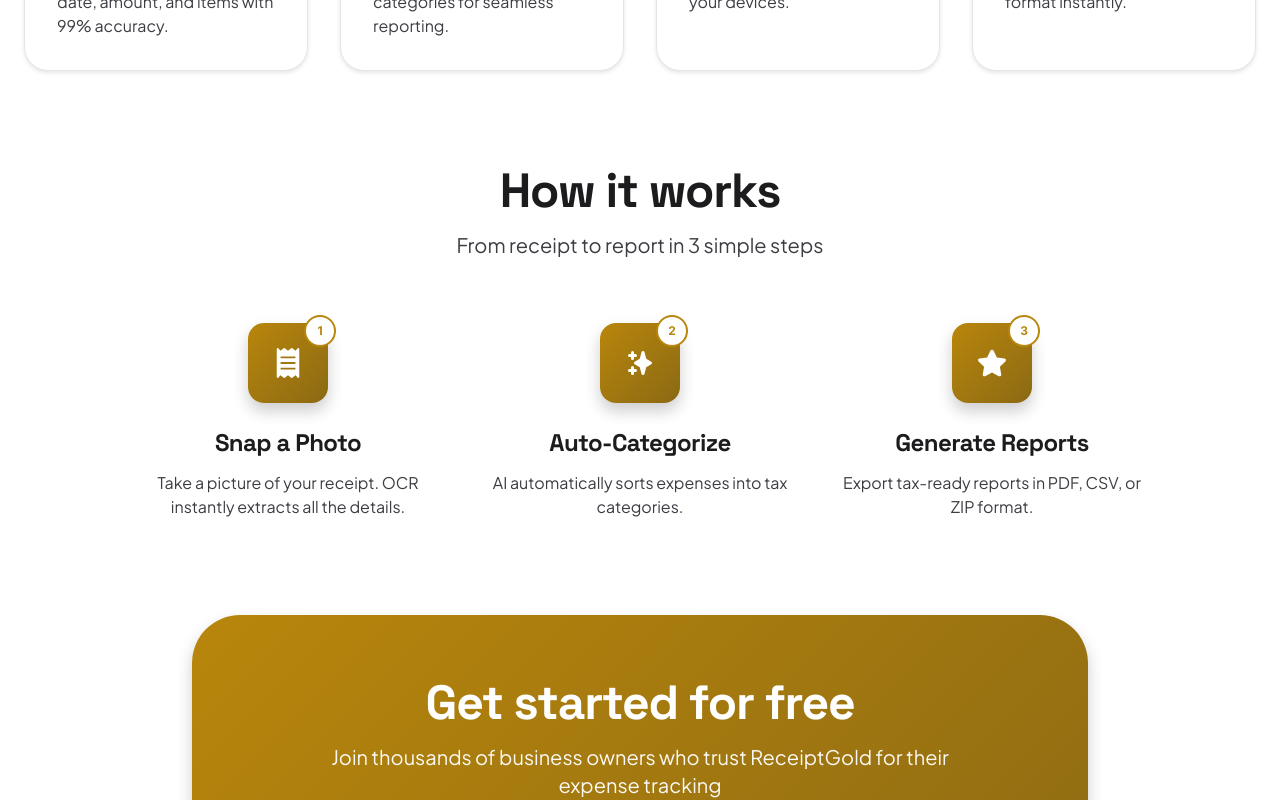
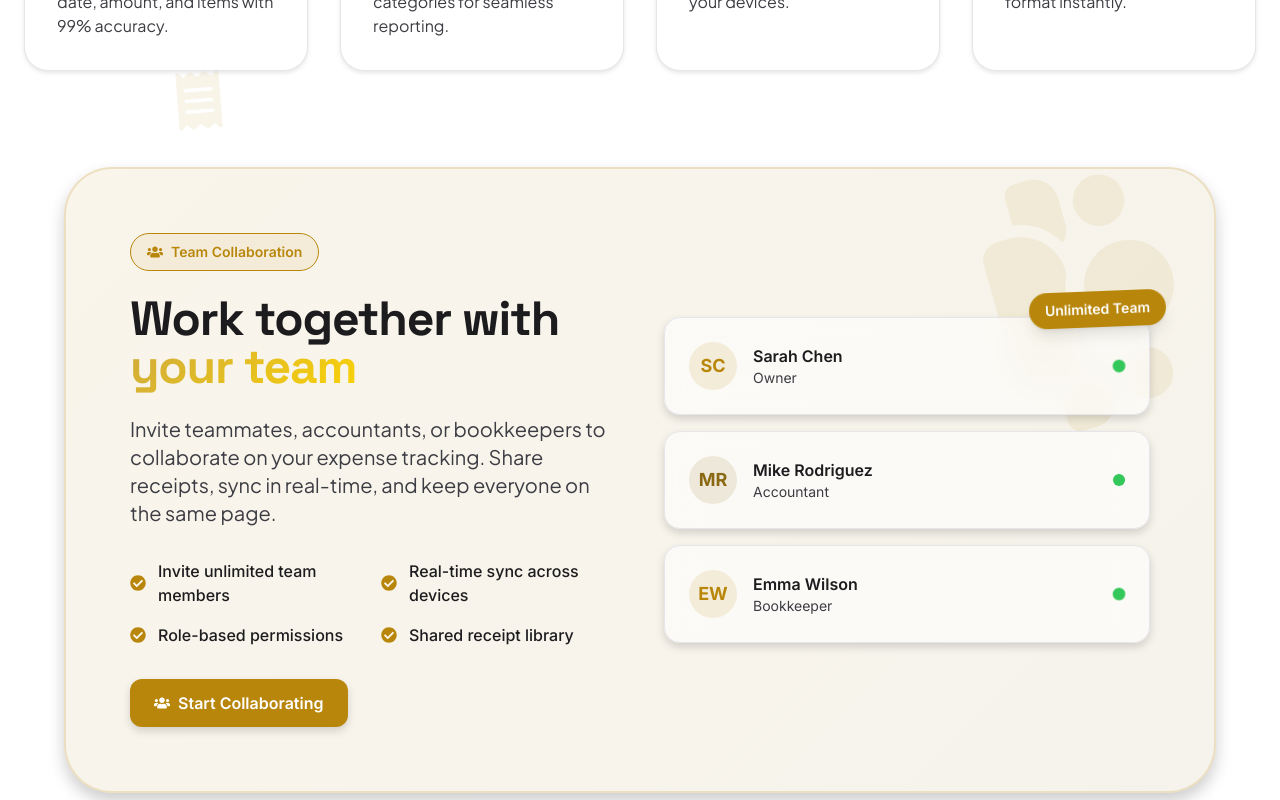
Before and after one commit to davisgreg1/receiptgoldweb, a Next.js app: page / in a window 1280 px wide. Shown: the part 1420-2220 px from the top of the page. Built offline with nearby package versions, Linux system fonts and the light colour scheme.

Commit message:
refactor(home page): added teammate feature

```diff
--- a/app/page.tsx
+++ b/app/page.tsx
@@ -1,7 +1,7 @@
 'use client';
 
 import { motion } from 'framer-motion';
-import { FaApple, FaGooglePlay, FaReceipt, FaStar, FaCheckCircle, FaMoon, FaSun } from 'react-icons/fa';
+import { FaApple, FaGooglePlay, FaReceipt, FaStar, FaCheckCircle, FaMoon, FaSun, FaUsers } from 'react-icons/fa';
 import { HiSparkles } from 'react-icons/hi';
 import { BsCloudUpload, BsShield } from 'react-icons/bs';
 import { useTheme } from './theme/theme';
@@ -389,6 +389,194 @@ export default function Home() {
             </div>
           </motion.div>
 
+          {/* Team Collaboration Section */}
+          <motion.div
+            initial={{ opacity: 0, y: 50 }}
+            animate={{ opacity: 1, y: 0 }}
+            transition={{ duration: 0.8, delay: 1.8 }}
+            className="mt-20 sm:mt-24"
+          >
+            <div className="max-w-6xl mx-auto">
+              <div
+                className="relative overflow-hidden rounded-3xl sm:rounded-[3rem] p-8 sm:p-12 lg:p-16"
+                style={{
+                  backgroundImage: `linear-gradient(135deg, ${theme.gold.primary}15, ${theme.gold.rich}15)`,
+                  border: `2px solid ${theme.gold.primary}30`,
+                  boxShadow: theme.shadow.large
+                }}
+              >
+                {/* Decorative Elements */}
+                <div className="absolute top-0 right-0 w-64 h-64 opacity-10">
+                  <motion.div
+                    animate={{ rotate: 360 }}
+                    transition={{ duration: 30, repeat: Infinity, ease: "linear" }}
+                  >
+                    <FaUsers className="w-full h-full" style={{ color: theme.gold.primary }} />
+                  </motion.div>
+                </div>
+
+                <div className="relative z-10 grid lg:grid-cols-2 gap-8 lg:gap-12 items-center">
+                  {/* Left Content */}
+                  <div className="text-center lg:text-left">
+                    <motion.div
+                      initial={{ opacity: 0, scale: 0.8 }}
+                      animate={{ opacity: 1, scale: 1 }}
+                      transition={{ duration: 0.6, delay: 2.0 }}
+                      className="inline-flex items-center space-x-2 px-4 py-2 rounded-full mb-6 border"
+                      style={{
+                        backgroundColor: theme.gold.background,
+                        borderColor: theme.gold.primary,
+                        color: theme.gold.primary
+                      }}
+                    >
+                      <FaUsers className="text-base" />
+                      <span className="text-sm font-semibold">Team Collaboration</span>
+                    </motion.div>
+
+                    <h2
+                      className="text-3xl sm:text-4xl lg:text-5xl font-heading font-black mb-6 tracking-tight"
+                      style={{ color: theme.text.primary }}
+                    >
+                      Work together with{' '}
+                      <span className="text-gradient">your team</span>
+                    </h2>
+
+                    <p
+                      className="text-base sm:text-lg lg:text-xl mb-8 leading-relaxed font-display"
+                      style={{ color: theme.text.secondary }}
+                    >
+                      Invite teammates, accountants, or bookkeepers to collaborate on your expense tracking. Share receipts, sync in real-time, and keep everyone on the same page.
+                    </p>
+
+                    <div className="grid sm:grid-cols-2 gap-4 mb-8">
+                      {[
+                        { text: "Invite unlimited team members", icon: <FaCheckCircle /> },
+                        { text: "Real-time sync across devices", icon: <FaCheckCircle /> },
+                        { text: "Role-based permissions", icon: <FaCheckCircle /> },
+                        { text: "Shared receipt library", icon: <FaCheckCircle /> }
+                      ].map((item, index) => (
+                        <motion.div
+                          key={index}
+                          initial={{ opacity: 0, x: -20 }}
+                          animate={{ opacity: 1, x: 0 }}
+                          transition={{ duration: 0.5, delay: 2.2 + index * 0.1 }}
+                          className="flex items-center space-x-3"
+                        >
+                          <div style={{ color: theme.gold.primary }}>
+                            {item.icon}
+                          </div>
+                          <span
+                            className="text-sm sm:text-base font-medium"
+                            style={{ color: theme.text.primary }}
+                          >
+                            {item.text}
+                          </span>
+                        </motion.div>
+                      ))}
+                    </div>
+
+                    <motion.div
+                      initial={{ opacity: 0, y: 20 }}
+                      animate={{ opacity: 1, y: 0 }}
+                      transition={{ duration: 0.6, delay: 2.6 }}
+                    >
+                      <a
+                        href="#download"
+                        className="inline-flex items-center space-x-2 px-6 py-3 rounded-xl font-semibold transition-all duration-300 hover:scale-105"
+                        style={{
+                          backgroundColor: theme.gold.primary,
+                          color: theme.text.inverse,
+                          boxShadow: theme.shadow.medium
+                        }}
+                      >
+                        <FaUsers />
+                        <span>Start Collaborating</span>
+                      </a>
+                    </motion.div>
+                  </div>
+
+                  {/* Right Content - Visual */}
+                  <motion.div
+                    initial={{ opacity: 0, x: 30 }}
+                    animate={{ opacity: 1, x: 0 }}
+                    transition={{ duration: 0.8, delay: 2.0 }}
+                    className="relative"
+                  >
+                    <div className="relative">
+                      {/* Stacked Cards Effect */}
+                      <div className="space-y-4">
+                        {[
+                          { name: "Sarah Chen", role: "Owner", color: theme.gold.primary },
+                          { name: "Mike Rodriguez", role: "Accountant", color: theme.gold.rich },
+                          { name: "Emma Wilson", role: "Bookkeeper", color: theme.gold.primary }
+                        ].map((member, index) => (
+                          <motion.div
+                            key={index}
+                            initial={{ opacity: 0, y: 20 }}
+                            animate={{ opacity: 1, y: 0 }}
+                            transition={{ duration: 0.6, delay: 2.2 + index * 0.15 }}
+                            whileHover={{ scale: 1.02, y: -5 }}
+                            className="p-6 rounded-2xl backdrop-blur-lg border"
+                            style={{
+                              backgroundColor: `${theme.background.elevated}95`,
+                              borderColor: theme.border.primary,
+                              boxShadow: theme.shadow.medium
+                            }}
+                          >
+                            <div className="flex items-center space-x-4">
+                              <div
+                                className="w-12 h-12 rounded-full flex items-center justify-center text-lg font-bold"
+                                style={{
+                                  backgroundColor: `${member.color}20`,
+                                  color: member.color
+                                }}
+                              >
+                                {member.name.split(' ').map(n => n[0]).join('')}
+                              </div>
+                              <div className="flex-1">
+                                <div
+                                  className="font-semibold text-base"
+                                  style={{ color: theme.text.primary }}
+                                >
+                                  {member.name}
+                                </div>
+                                <div
+                                  className="text-sm"
+                                  style={{ color: theme.text.secondary }}
+                                >
+                                  {member.role}
+                                </div>
+                              </div>
+                              <motion.div
+                                animate={{ scale: [1, 1.2, 1] }}
+                                transition={{ duration: 2, repeat: Infinity, delay: index * 0.3 }}
+                                className="w-3 h-3 rounded-full"
+                                style={{ backgroundColor: '#34C759' }}
+                              />
+                            </div>
+                          </motion.div>
+                        ))}
+                      </div>
+
+                      {/* Floating Badge */}
+                      <motion.div
+                        animate={{ y: [0, -10, 0], rotate: [0, 5, -5, 0] }}
+                        transition={{ duration: 4, repeat: Infinity, ease: "easeInOut" }}
+                        className="absolute -top-4 -right-4 px-4 py-2 rounded-full font-semibold text-sm shadow-lg"
+                        style={{
+                          backgroundColor: theme.gold.primary,
+                          color: theme.text.inverse
+                        }}
+                      >
+                        Unlimited Team
+                      </motion.div>
+                    </div>
+                  </motion.div>
+                </div>
+              </div>
+            </div>
+          </motion.div>
+
           {/* How It Works Section */}
           <motion.div
             initial={{ opacity: 0 }}
```
